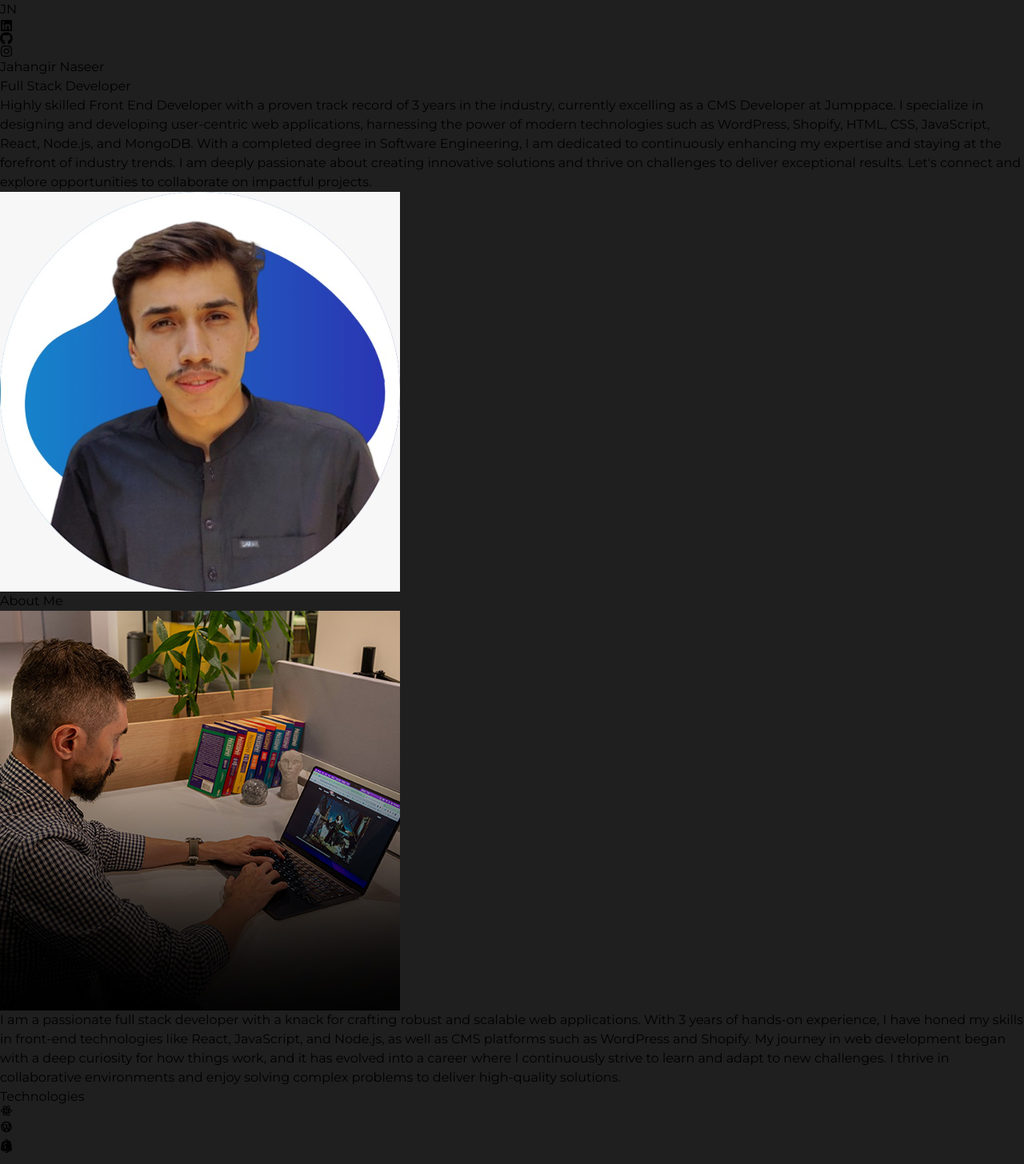
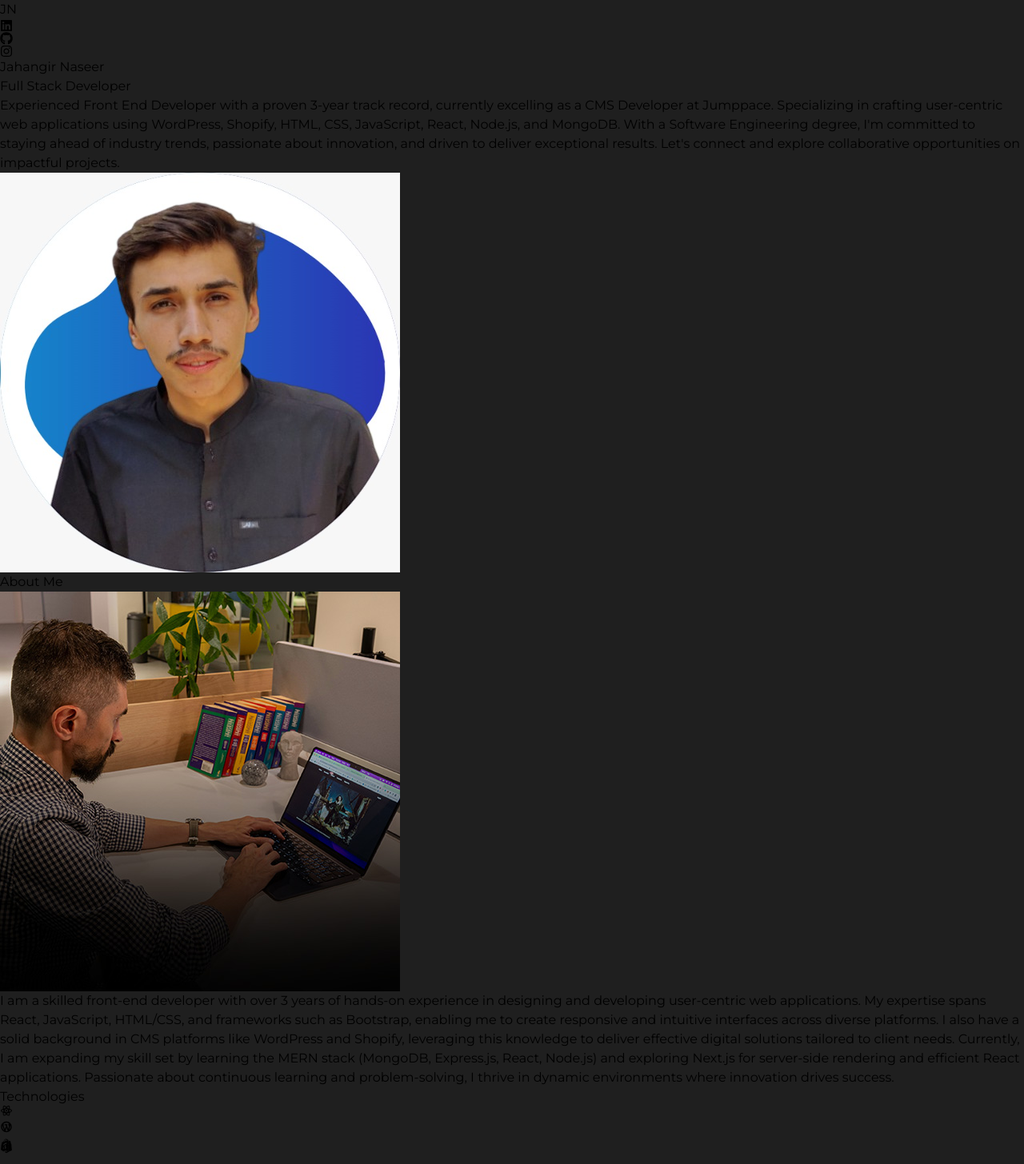
Before and after one commit to jahngir/Portfolio, a React (Vite) app: page / in a window 1280 px wide. Shown: the top 1456 px of the page at 80% size. Built offline with nearby package versions, Linux system fonts and the light colour scheme.

Commit message:
content update

```diff
--- a/src/constants/index.js
+++ b/src/constants/index.js
@@ -3,9 +3,9 @@ import project2 from "../assets/projects/project-2.webp";
 import project3 from "../assets/projects/project-3.webp";
 import project4 from "../assets/projects/project-4.webp";
 
-export const HERO_CONTENT = `Highly skilled Front End Developer with a proven track record of 3 years in the industry, currently excelling as a CMS Developer at Jumppace. I specialize in designing and developing user-centric web applications, harnessing the power of modern technologies such as WordPress, Shopify, HTML, CSS, JavaScript, React, Node.js, and MongoDB. With a completed degree in Software Engineering, I am dedicated to continuously enhancing my expertise and staying at the forefront of industry trends. I am deeply passionate about creating innovative solutions and thrive on challenges to deliver exceptional results. Let's connect and explore opportunities to collaborate on impactful projects.`;
+export const HERO_CONTENT = `Experienced Front End Developer with a proven 3-year track record, currently excelling as a CMS Developer at Jumppace. Specializing in crafting user-centric web applications using WordPress, Shopify, HTML, CSS, JavaScript, React, Node.js, and MongoDB. With a Software Engineering degree, I'm committed to staying ahead of industry trends, passionate about innovation, and driven to deliver exceptional results. Let's connect and explore collaborative opportunities on impactful projects.`;
 
-export const ABOUT_TEXT = `I am a passionate full stack developer with a knack for crafting robust and scalable web applications. With 3 years of hands-on experience, I have honed my skills in front-end technologies like React, JavaScript, and Node.js, as well as CMS platforms such as WordPress and Shopify. My journey in web development began with a deep curiosity for how things work, and it has evolved into a career where I continuously strive to learn and adapt to new challenges. I thrive in collaborative environments and enjoy solving complex problems to deliver high-quality solutions.`;
+export const ABOUT_TEXT = `I am a skilled front-end developer with over 3 years of hands-on experience in designing and developing user-centric web applications. My expertise spans React, JavaScript, HTML/CSS, and frameworks such as Bootstrap, enabling me to create responsive and intuitive interfaces across diverse platforms. I also have a solid background in CMS platforms like WordPress and Shopify, leveraging this knowledge to deliver effective digital solutions tailored to client needs. Currently, I am expanding my skill set by learning the MERN stack (MongoDB, Express.js, React, Node.js) and exploring Next.js for server-side rendering and efficient React applications. Passionate about continuous learning and problem-solving, I thrive in dynamic environments where innovation drives success.`;
 
 export const EXPERIENCES = [
   {
```
